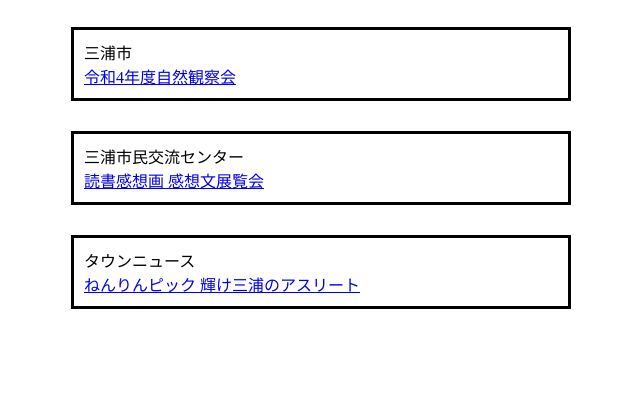
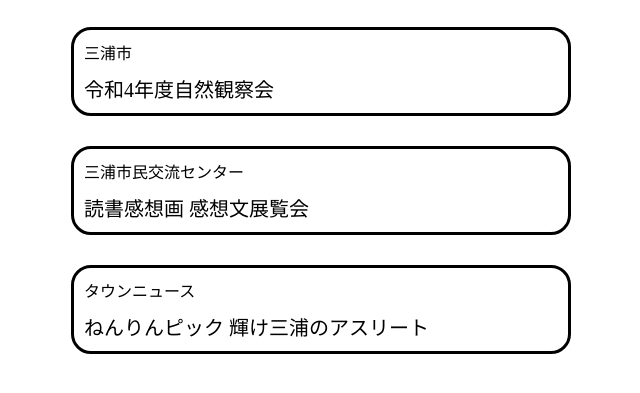
Before and after one commit to hashimotoyoshio/miura-area-infomation, a plain HTML site: page index.html in a window 1280 px wide. Shown: the part 79-472 px from the top of the page, without its empty margins (319-959 px from the left). Drawn offline with Linux system fonts and the light colour scheme; some packages are replaced by stand-ins of ours.

Commit message:
Add files via upload

```diff
--- a/index.html
+++ b/index.html
@@ -13,17 +13,20 @@
     <header>
         <h1>三浦市地域情報</h1>
     </header>
-    <section>
-        <p>三浦市</p>
-        <a href="http://www.city.miura.kanagawa.jp/kankyousoumu/sizenkansatukai_koajironomori.html">令和4年度自然観察会</a>
-    </section>
-    <section>
-        <p>三浦市民交流センター</p>
-        <a href="https://www.miuracc.org/2022/11/08/%E8%AA%AD%E6%9B%B8%E6%84%9F%E6%83%B3%E7%94%BB-%E6%84%9F%E6%83%B3%E6%96%87%E5%B1%95%E8%A6%A7%E4%BC%9A/">読書感想画 感想文展覧会</a>
-    </section>
-    <section>
-        <p>タウンニュース</p>
-        <a href="https://www.townnews.co.jp/0502/2022/11/04/649797.html">ねんりんピック 輝け三浦のアスリート</a>
-    </section>
+
+    <a href="http://www.city.miura.kanagawa.jp/kankyousoumu/sizenkansatukai_koajironomori.html">
+        <div class="category">三浦市</div>
+        <div class="title">令和4年度自然観察会</div>
+    </a>
+
+    <a href="https://www.miuracc.org/2022/11/08/%E8%AA%AD%E6%9B%B8%E6%84%9F%E6%83%B3%E7%94%BB-%E6%84%9F%E6%83%B3%E6%96%87%E5%B1%95%E8%A6%A7%E4%BC%9A/">
+        <div class="category">三浦市民交流センター</div>
+        <div class="title">読書感想画 感想文展覧会</div>
+    </a>
+
+    <a href="https://www.townnews.co.jp/0502/2022/11/04/649797.html">
+        <div class="category">タウンニュース</div>
+        <div class="title">ねんりんピック 輝け三浦のアスリート</div>
+    </a>
 </body>
 </html>
--- a/style.css
+++ b/style.css
@@ -8,8 +8,24 @@ header {
     text-align: center;
 }
 
-section {
+.category {
+    margin: 10px;
+}
+
+.title {
+    margin: 10px;
+    font-size: 20px;
+}
+
+a {
+    display: block;
+    text-decoration: none;
+    color: black;
     border-style: solid;
+    border-radius: 20px;
     margin: 30px 200px;
-    padding: 10px;
 }
+
+a:hover {
+    background-color: #dfcba5;
+}
```
